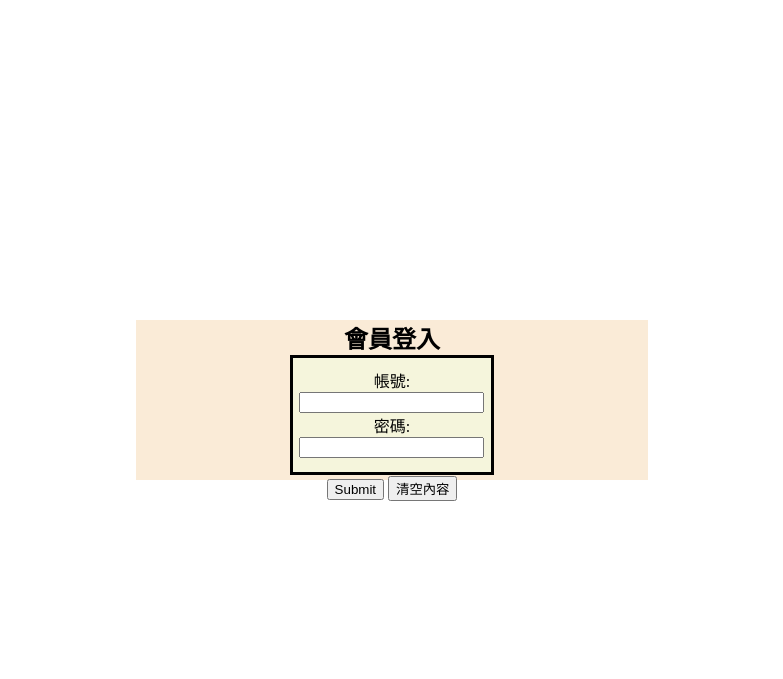
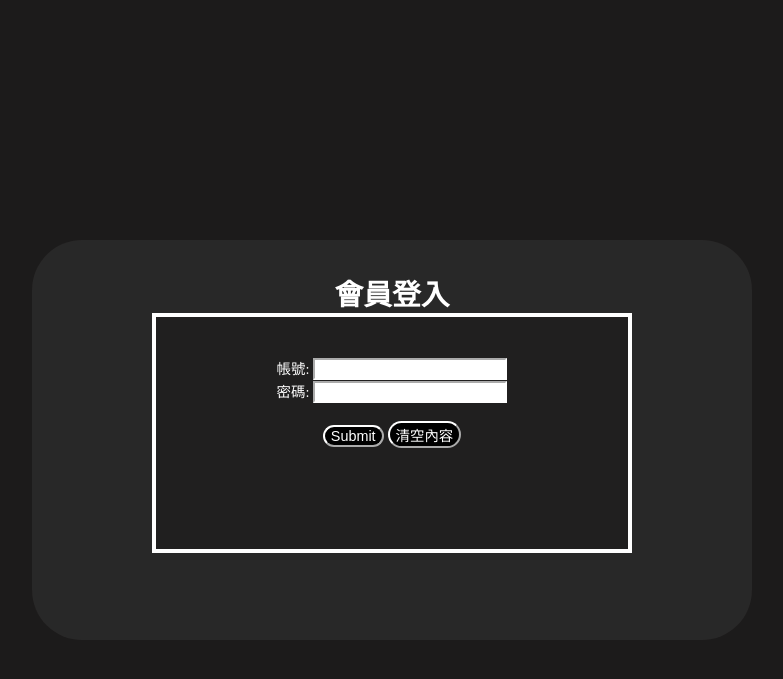
Before and after one commit to Rita0420/php, a PHP site: page /login.php in a window 1280 px wide. Shown: the top 679 px of the page, without its empty margins (248-1031 px from the left). Run offline with PHP 8.4, Linux system fonts and the light colour scheme.

Commit message:
將登入頁面美化

```diff
--- a/login.php
+++ b/login.php
@@ -10,28 +10,55 @@
             box-sizing: border-box;
             margin: 0;
         }
-        .container{
-            height: 20vh;
-            background-color: antiquewhite;
-            width: 40%;
+
+        body{
+            background-color: rgb(28, 27, 27);
+        }
+
+        .container {
+            height: 50vh;
+            background-color: rgba(166, 161, 161, 0.092);
+            max-width: 90vh;
             margin: auto;
             text-align: center;
-            margin-top: 40vh;
+            margin-top: 30vh;
+            padding: 4vh;
+            border-radius: 50px;
         }
 
         .member {
-            width: 40%;
-            height: 15vh;
-            background-color: beige;
-            border: 3px solid black;
-            padding-top: 10px;
+            max-width: 60vh;
+            height: 30vh;
+            background-color: rgb(32, 31, 31);
+            border: 0.5vh solid white;
             margin: auto;
+            padding: 5vh;
+        }
+
+        h2 {
+            font-size: calc(1rem + 1vw);
+            color: white;
+        }
+
+        input,label,button {
+            display: inline;
+            font-size: calc(0.1rem + 1vw);
+            border-color: white;
+        }
+        label,.button{
+            color:white;
+        }
+
+        .button{
+            background-color: black;
+            border-radius: 50px;
         }
     </style>
 </head>
+
 <body>
     <?php
-if(!isset($_GET['login'])){
+    if (!isset($_POST['login'])) {
     ?>
 
         <div class="container">
@@ -49,8 +76,8 @@ if(!isset($_GET['login'])){
                         <input type="text" name="pw">
                     </div>
                     <br>
-                <input type="submit" name="登入">
-                <input type="reset" value="清空內容">
+                    <input type="submit" name="登入" class="button">
+                    <input type="reset" value="清空內容" class="button">
                 </form>
             </div>
         </div>
```
Lines whose indentation alone changed are shown as unchanged.
